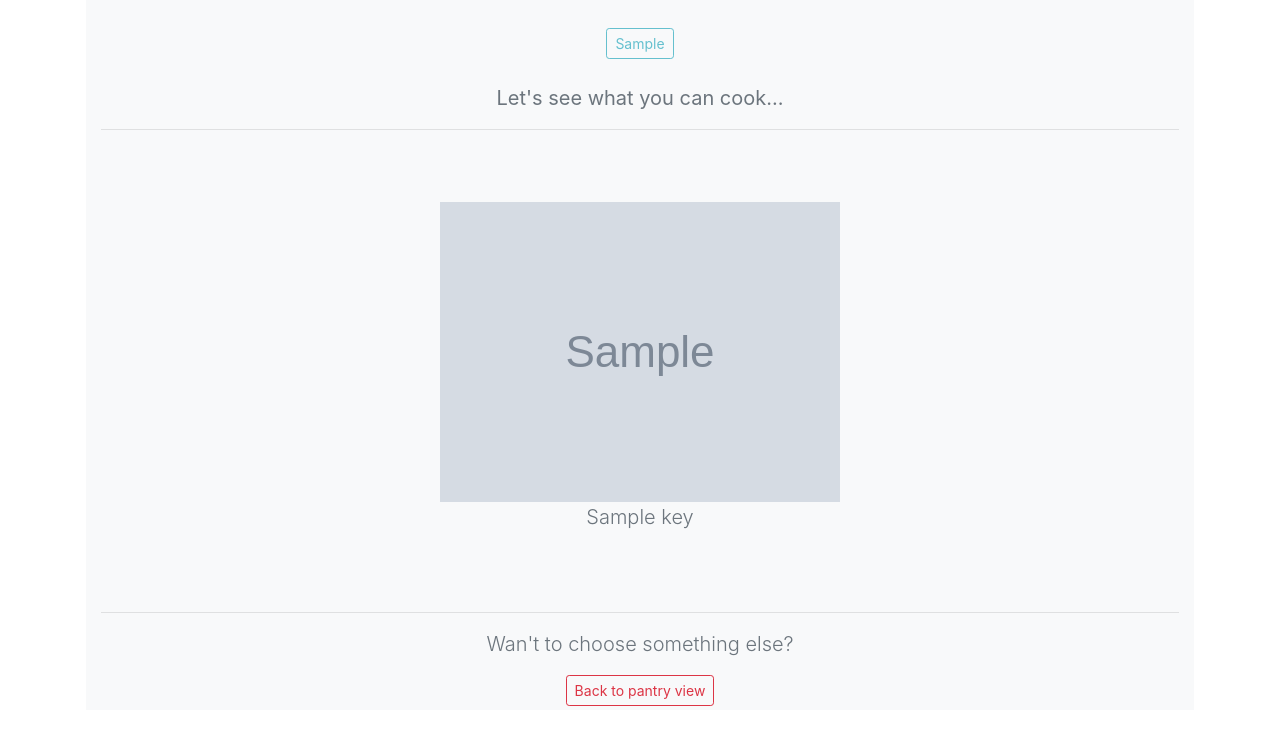
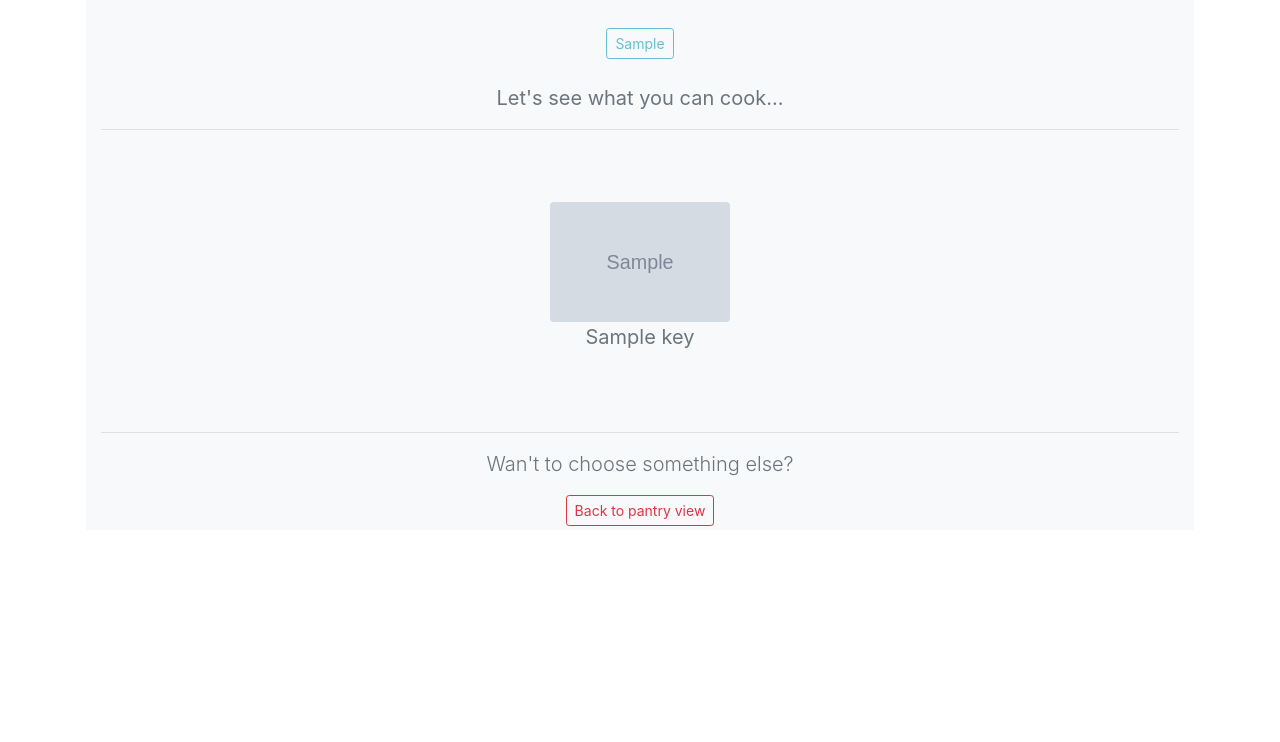
Before and after one commit to Piotrhow/CookingCompanion, a Django app: template core/templates/core/pantry_check.html in a window 1280 px wide. Shown: the part 88-830 px from the top of the page. After the commit the page ends 614 px from the top, so only its background shows below. Run offline with Django 4.2, Linux system fonts and the light colour scheme; the template is opened without the code that fills it: most values are stand-ins (such as "Sample title", 1, 10 or a date in 2020); grey boxes marked "Sample" are stand-in pictures; some libraries are stand-ins or nearby versions.

Commit message:
Poprawienie wyglądu html i niektórej funkcjonalności przed code review

```diff
--- a/core/templates/core/pantry_check.html
+++ b/core/templates/core/pantry_check.html
@@ -24,10 +24,10 @@
                 <div class="img-one">
                     <a href="{% url 'recipes:recipe-detail' key.pk %}" target="blank">
                         <img id="redirectimg"
-                             class="alignnone size-full wp-image-1303"
+                             class="rounded"
                              src="{{ key.picture.url }} "
-                             style="cursor: pointer;">
-                        <p class="lead text-muted">{{ key }}</p>
+                             style="cursor: pointer;width:180px;height:120px;">
+                        <p class="lead text-muted"><b>{{ key }}</b></p>
                     </a>
             {% endfor %}
                 </div>
--- a/core/templates/core/pantry_detail.html
+++ b/core/templates/core/pantry_detail.html
@@ -13,7 +13,7 @@
         <a href="{% url 'core:create' %}"><button class="btn btn-sm btn-outline-info">Add something new</button></a>
     </div>
         <hr>
-        <p class="lead text-muted"><b>Looking for a recipe?</b> Go to recipe <a href="{% url 'recipes:recipe-list' %}">list</a>!</p>
+        <p class="lead text-muted"><b>Looking for a recipe?</b> Go to <a href="{% url 'recipes:recipe-list' %}">recipe list</a>!</p>
         <hr>
     <div class="py-1 text-center container">
         <h6 class="lead text-muted">
--- a/core/templates/core/pantry_detail_form.html
+++ b/core/templates/core/pantry_detail_form.html
@@ -14,7 +14,7 @@
         <a href="{% url 'core:create' %}"><button class="btn btn-sm btn-outline-info">Add something new</button></a>
     </div>
         <hr>
-        <p class="lead text-muted"><b>Looking for a recipe?</b> Go to recipe <a href="{% url 'recipes:recipe-list' %}">list</a>!</p>
+        <p class="lead text-muted"><b>Looking for a recipe?</b> Go to <a href="{% url 'recipes:recipe-list' %}">recipe list</a>!</p>
         <hr>
     <div class="py-1 text-center container">
         <h6 class="lead text-muted">
```
